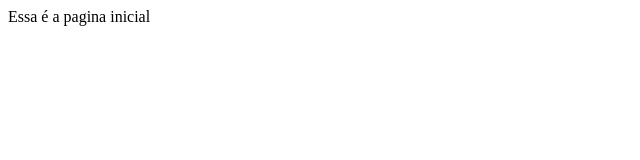
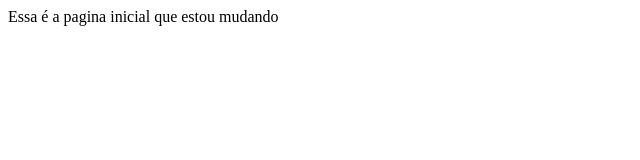
Before and after one commit to wesdrasnunes/aulagit, a plain HTML site: page index.html in a window 1280 px wide. Shown: the whole page, without its empty margins (0-640 px from the left). Drawn offline with Linux system fonts and the light colour scheme.

Commit message:
Atualizei a index

```diff
--- a/index.html
+++ b/index.html
@@ -6,6 +6,6 @@
     <title>Document</title>
 </head>
 <body>
-    Essa é a pagina inicial
+    Essa é a pagina inicial que estou mudando
 </body>
 </html>
```
